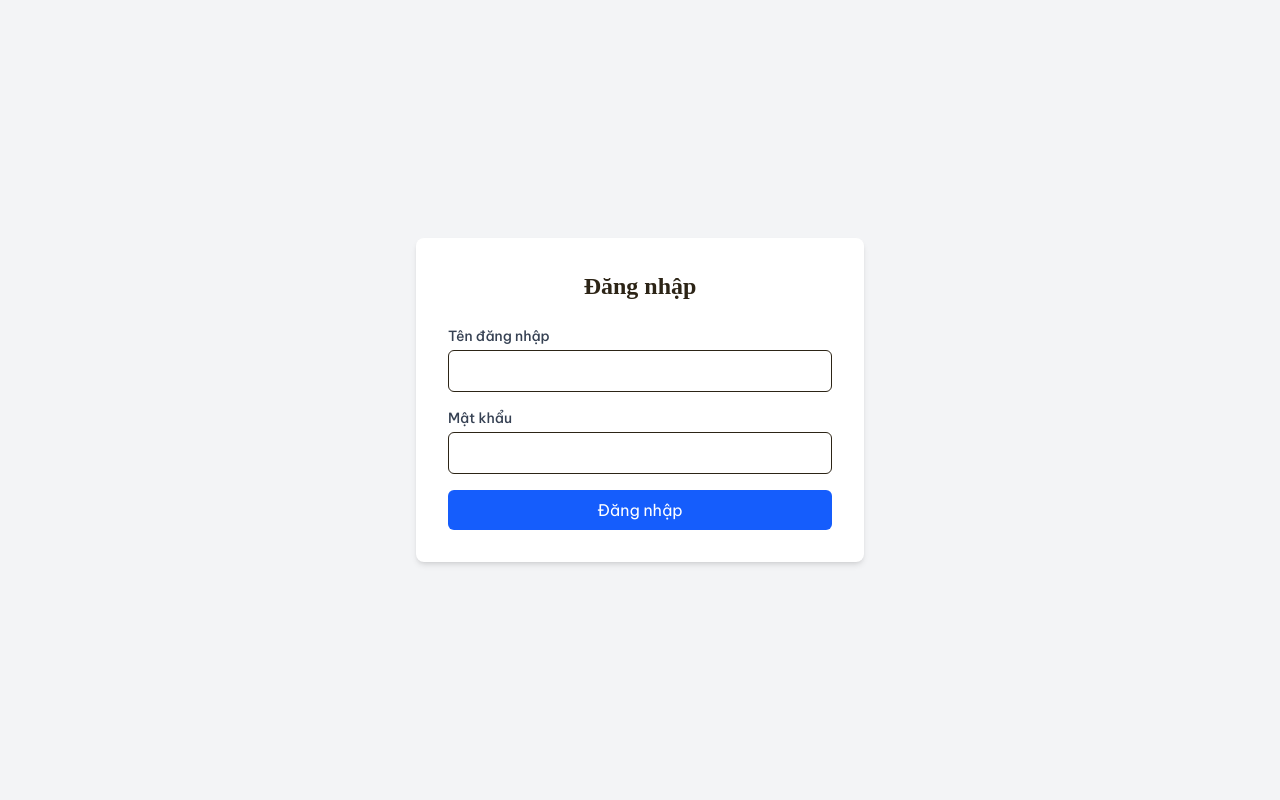
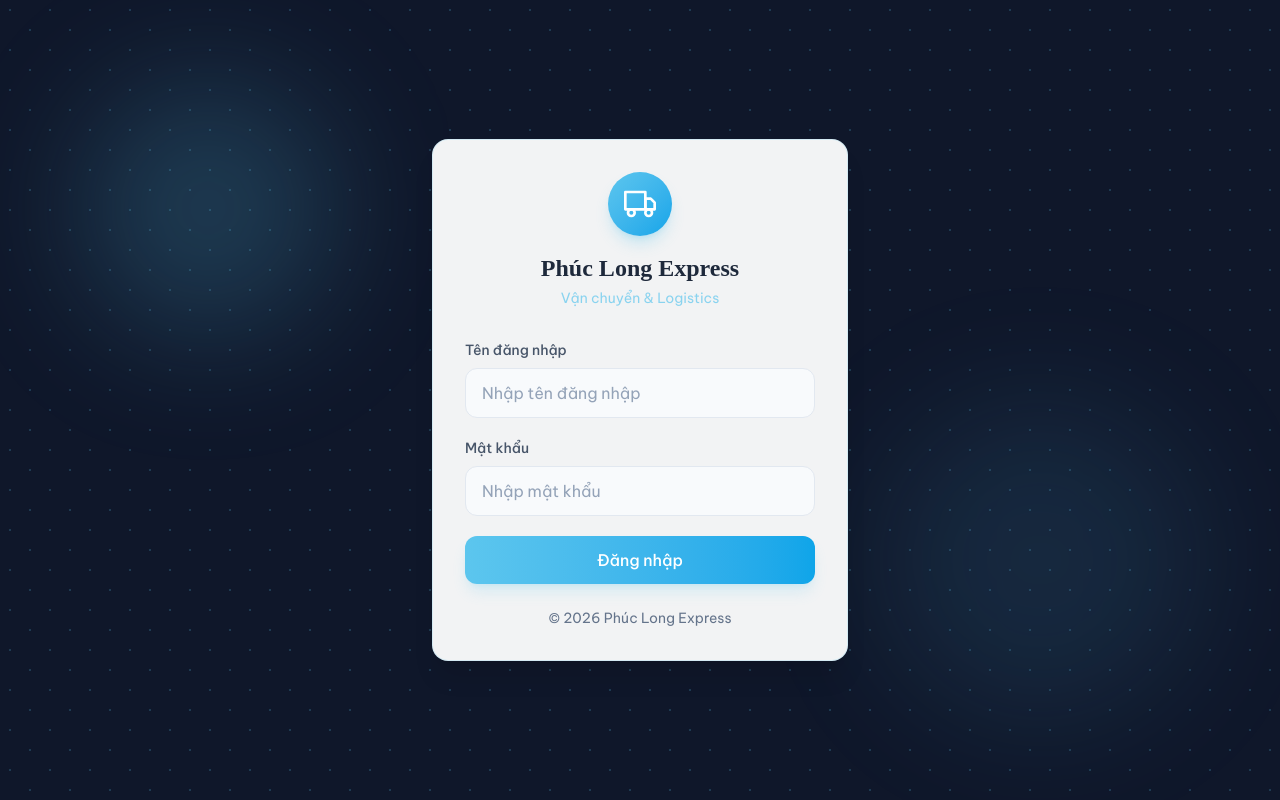
Before and after one commit to nguyenvantu-dev/Phuclong-Express, a Next.js app in the folder frontend/: page /login in a window 1280 px wide. Built offline with nearby package versions, Linux system fonts and the light colour scheme; no server answers.

Commit message:
feat: Revamp Login Page layout and enhance user experience with improved styling and error handling

```diff
--- a/frontend/src/app/login/page.tsx
+++ b/frontend/src/app/login/page.tsx
@@ -6,7 +6,7 @@ import { useAuth } from '@/hooks/use-auth-context';
 /**
  * Login Page
  *
- * User authentication with credentials using localStorage token storage.
+ * PhucLong Express - Logistics & Shipping services login page.
  */
 export default function LoginPage() {
   const [username, setUsername] = useState('');
@@ -15,14 +15,13 @@ export default function LoginPage() {
   const [loading, setLoading] = useState(false);
   const { login } = useAuth();
 
-  const handleSubmit = async (e: React.FormEvent) => {
+  const handleSubmit = async (e: React.FormEvent<HTMLFormElement>) => {
     e.preventDefault();
     setError('');
     setLoading(true);
 
     try {
       await login(username, password);
-      // Force a full page reload so middleware can read the cookie
       window.location.href = '/';
     } catch {
       setError('Tên đăng nhập hoặc mật khẩu không đúng');
@@ -32,49 +31,119 @@ export default function LoginPage() {
   };
 
   return (
-    <div className="min-h-screen flex items-center justify-center bg-gray-100">
-      <div className="bg-white p-8 rounded-lg shadow-md w-full max-w-md">
-        <h1 className="text-2xl font-bold text-center mb-6">Đăng nhập</h1>
+    <div className="min-h-screen flex items-center justify-center relative overflow-hidden">
+      {/* Background Pattern */}
+      <div className="absolute inset-0 bg-[#0F172A]">
+        <div
+          className="absolute inset-0 opacity-20"
+          style={{
+            backgroundImage: `radial-gradient(circle at 25% 25%, #5cc6ee 1px, transparent 1px),
+                             radial-gradient(circle at 75% 75%, #5cc6ee 1px, transparent 1px)`,
+            backgroundSize: '40px 40px'
+          }}
+        />
+      </div>
+
+      {/* Decorative Elements */}
+      <div className="absolute top-20 left-20 w-64 h-64 bg-[#5cc6ee]/20 rounded-full blur-3xl" />
+      <div className="absolute bottom-20 right-20 w-80 h-80 bg-[#5cc6ee]/10 rounded-full blur-3xl" />
+
+      {/* Login Card */}
+      <div className="relative z-10 w-full max-w-md px-4">
+        <div className="bg-white/95 backdrop-blur-sm rounded-2xl shadow-xl border border-[#5cc6ee]/20 p-8">
+          {/* Logo */}
+          <div className="flex flex-col items-center mb-8">
+            <div className="w-16 h-16 bg-gradient-to-br from-[#5cc6ee] to-[#0EA5E9] rounded-full flex items-center justify-center mb-4 shadow-lg shadow-[#5cc6ee]/30">
+              <svg className="w-8 h-8 text-white" viewBox="0 0 24 24" fill="none" stroke="currentColor" strokeWidth="2" strokeLinecap="round" strokeLinejoin="round">
+                <rect x="1" y="3" width="15" height="13" />
+                <polygon points="16 8 20 8 23 11 23 16 16 16 16 8" />
+                <circle cx="5.5" cy="18.5" r="2.5" />
+                <circle cx="18.5" cy="18.5" r="2.5" />
+              </svg>
+            </div>
+            <h1 className="text-2xl font-bold text-[#1E293B]">Phúc Long Express</h1>
+            <p className="text-sm text-[#5cc6ee]/70 mt-1">Vận chuyển & Logistics</p>
+          </div>
 
           <form onSubmit={handleSubmit}>
-          <div className="mb-4">
-            <label className="block text-sm font-medium text-gray-700 mb-1">
+            {/* Username Field */}
+            <div className="mb-5">
+              <label
+                htmlFor="username"
+                className="block text-sm font-medium text-[#475569] mb-2"
+              >
                 Tên đăng nhập
               </label>
               <input
+                id="username"
                 type="text"
                 value={username}
                 onChange={(e) => setUsername(e.target.value)}
-              className="w-full px-3 py-2 border rounded-md focus:outline-none focus:ring-2 focus:ring-blue-500"
+                className="w-full px-4 py-3 bg-[#F8FAFC] border border-[#E2E8F0] rounded-xl
+                         focus:outline-none focus:ring-2 focus:ring-[#5cc6ee]/30 focus:border-[#5cc6ee]
+                         transition-all duration-200 text-[#1E293B] placeholder-[#94A3B8]"
+                placeholder="Nhập tên đăng nhập"
                 required
               />
             </div>
 
-          <div className="mb-4">
-            <label className="block text-sm font-medium text-gray-700 mb-1">
+            {/* Password Field */}
+            <div className="mb-5">
+              <label
+                htmlFor="password"
+                className="block text-sm font-medium text-[#475569] mb-2"
+              >
                 Mật khẩu
               </label>
               <input
+                id="password"
                 type="password"
                 value={password}
                 onChange={(e) => setPassword(e.target.value)}
-              className="w-full px-3 py-2 border rounded-md focus:outline-none focus:ring-2 focus:ring-blue-500"
+                className="w-full px-4 py-3 bg-[#F8FAFC] border border-[#E2E8F0] rounded-xl
+                         focus:outline-none focus:ring-2 focus:ring-[#5cc6ee]/30 focus:border-[#5cc6ee]
+                         transition-all duration-200 text-[#1E293B] placeholder-[#94A3B8]"
+                placeholder="Nhập mật khẩu"
                 required
               />
             </div>
 
+            {/* Error Message */}
             {error && (
-            <div className="mb-4 text-red-600 text-sm">{error}</div>
+              <div className="mb-5 p-3 bg-red-50 border border-red-200 rounded-lg text-red-600 text-sm">
+                {error}
+              </div>
             )}
 
+            {/* Submit Button */}
             <button
               type="submit"
               disabled={loading}
-            className="w-full bg-blue-600 text-white py-2 rounded-md hover:bg-blue-700 disabled:opacity-50"
+              className="w-full bg-gradient-to-r from-[#5cc6ee] to-[#0EA5E9] text-white py-3 px-6
+                       rounded-xl font-medium hover:from-[#4AB8DC] hover:to-[#0D95D6]
+                       disabled:opacity-50 disabled:cursor-not-allowed
+                       transition-all duration-300 shadow-lg hover:shadow-xl shadow-[#5cc6ee]/20
+                       transform hover:-translate-y-0.5 cursor-pointer"
             >
-            {loading ? 'Đang đăng nhập...' : 'Đăng nhập'}
+              {loading ? (
+                <span className="flex items-center justify-center gap-2">
+                  <svg className="animate-spin h-5 w-5" viewBox="0 0 24 24">
+                    <circle className="opacity-25" cx="12" cy="12" r="10" stroke="currentColor" strokeWidth="4" fill="none" />
+                    <path className="opacity-75" fill="currentColor" d="M4 12a8 8 0 018-8V0C5.373 0 0 5.373 0 12h4zm2 5.291A7.962 7.962 0 014 12H0c0 3.042 1.135 5.824 3 7.938l3-2.647z" />
+                  </svg>
+                  Đang đăng nhập...
+                </span>
+              ) : 'Đăng nhập'}
             </button>
           </form>
+
+          {/* Footer */}
+          <div className="mt-6 text-center">
+            <p className="text-sm text-[#64748B]">
+              © 2026 Phúc Long Express
+            </p>
+          </div>
+        </div>
       </div>
     </div>
   );
```
Lines whose indentation alone changed are shown as unchanged.
